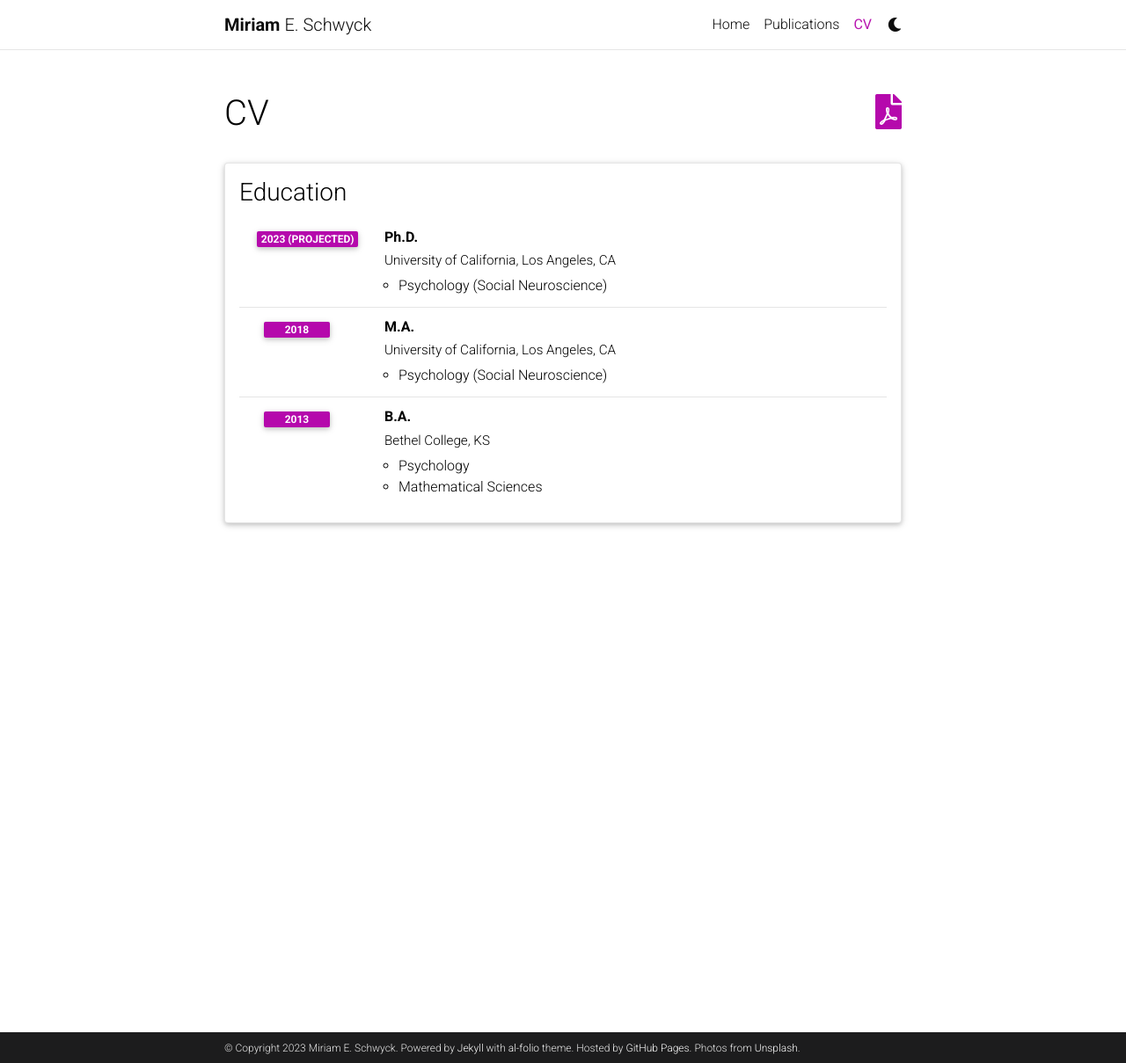
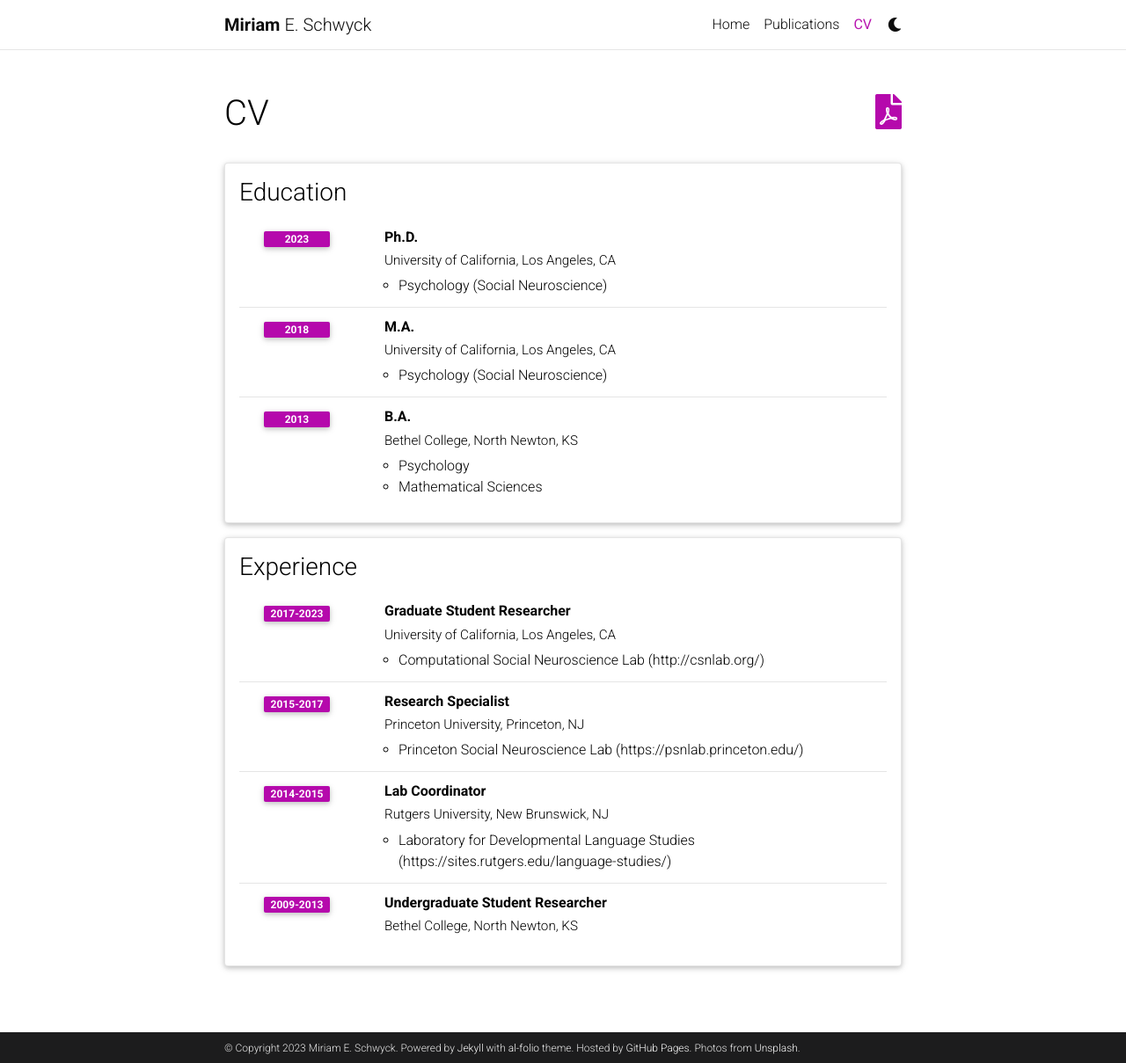
Before and after one commit to mweaverdyck/mweaverdyck.github.io, a Jekyll site: the page built from _pages/cv.md, in a window 1280 px wide and 1209 px high. Shown: the whole window at 88% size. Built offline with Jekyll 4.4.1, drawn with Linux system fonts in a browser that asks for light colours; comment, search, counter and statistics services are not loaded; a style sheet for code colours, icons or effects is not loaded.

Commit message:
Update cv.yml

```diff
--- a/_data/cv.yml
+++ b/_data/cv.yml
@@ -13,7 +13,7 @@
   contents:
     - title: Ph.D.
       institution: University of California, Los Angeles, CA
-      year: 2023 (projected)
+      year: 2023
       description:
         - Psychology (Social Neuroscience)
     - title: M.A.
@@ -22,44 +22,36 @@
       description:
         - Psychology (Social Neuroscience)
     - title: B.A.
-      institution: Bethel College, KS
+      institution: Bethel College, North Newton, KS
       year: 2013
       description:
         - Psychology
         - Mathematical Sciences
-#
-# - title: Experience
-#   type: time_table
-#   contents:
-#     - title: Professor of Theoretical Physics
-#       institution: Institute for Advanced Study, Princeton University
-#       year: 1933 - 1955
-#       description:
-#         - Description 1.
-#         - Description 2.
-#         - title: Description 3.
-#           contents:
-#             - Sub-description 1.
-#             - Sub-description 2.
-#     - title: Visiting Professor
-#       institution: California Institute of Technology, Pasadena, California, US
-#       year: 1933
-#       description:
-#         - Description 1.
-#         - Description 2.
-#
-#     - title: Director
-#       institution: Kaiser Wilhelm Institute for Physics, Berlin, Germany.
-#       year: 1917-1933
-#
-#     - title: Professor of Theoretical Physics
-#       institution: Karl-Ferdinand University, Prague, Czechoslovakia
-#       year: 1911 - 1917
-#       description:
-#
-#     - title: Associate Professor of Theoretical Physics
-#       institution: University of Zurich, Zurich, Switzerland
-#       year: 1909 - 1911
+
+- title: Experience
+  type: time_table
+  contents:
+    - title: Graduate Student Researcher
+      institution: University of California, Los Angeles, CA
+      year: 2017-2023
+      description:
+        - Computational Social Neuroscience Lab (http://csnlab.org/)
+
+    - title: Research Specialist
+      institution: Princeton University, Princeton, NJ
+      year: 2015-2017
+      description:
+        - Princeton Social Neuroscience Lab (https://psnlab.princeton.edu/)
+
+    - title: Lab Coordinator
+      institution: Rutgers University, New Brunswick, NJ
+      year: 2014-2015
+      description:
+        - Laboratory for Developmental Language Studies (https://sites.rutgers.edu/language-studies/)
+
+    - title: Undergraduate Student Researcher
+      institution: Bethel College, North Newton, KS
+      year: 2009-2013
 #
 # - title: Open Source Projects
 #   type: time_table
```
